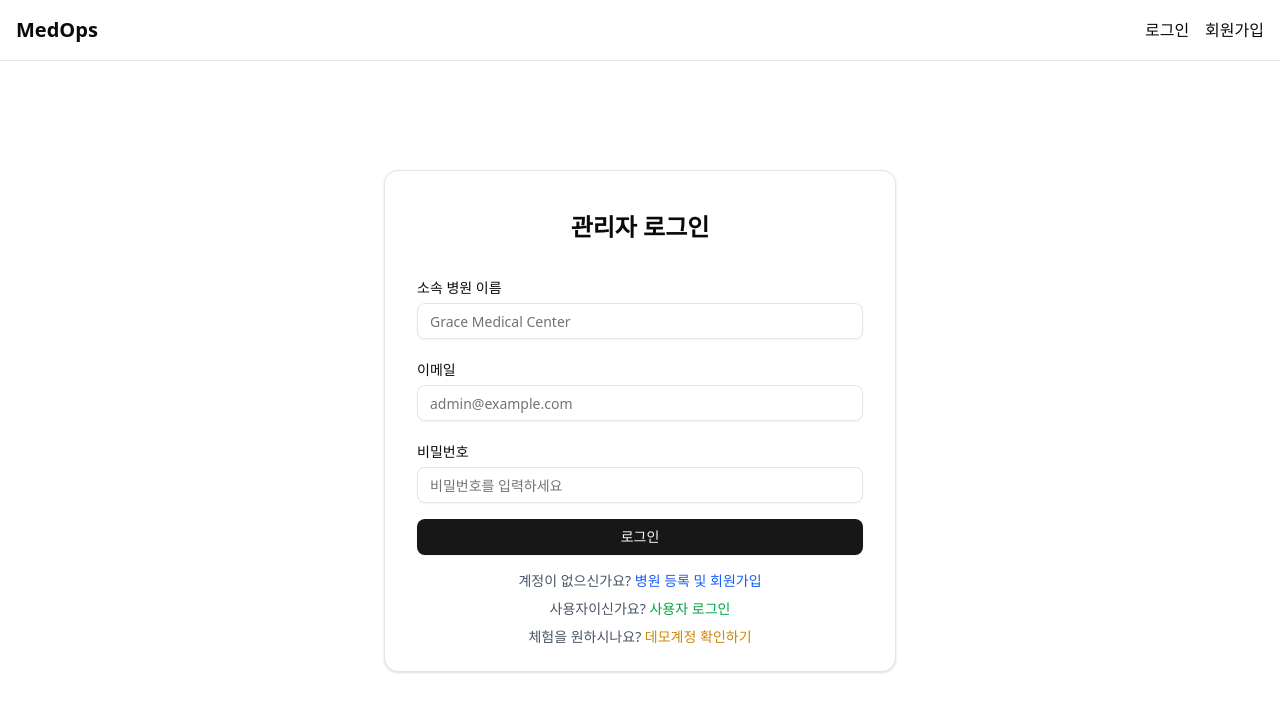
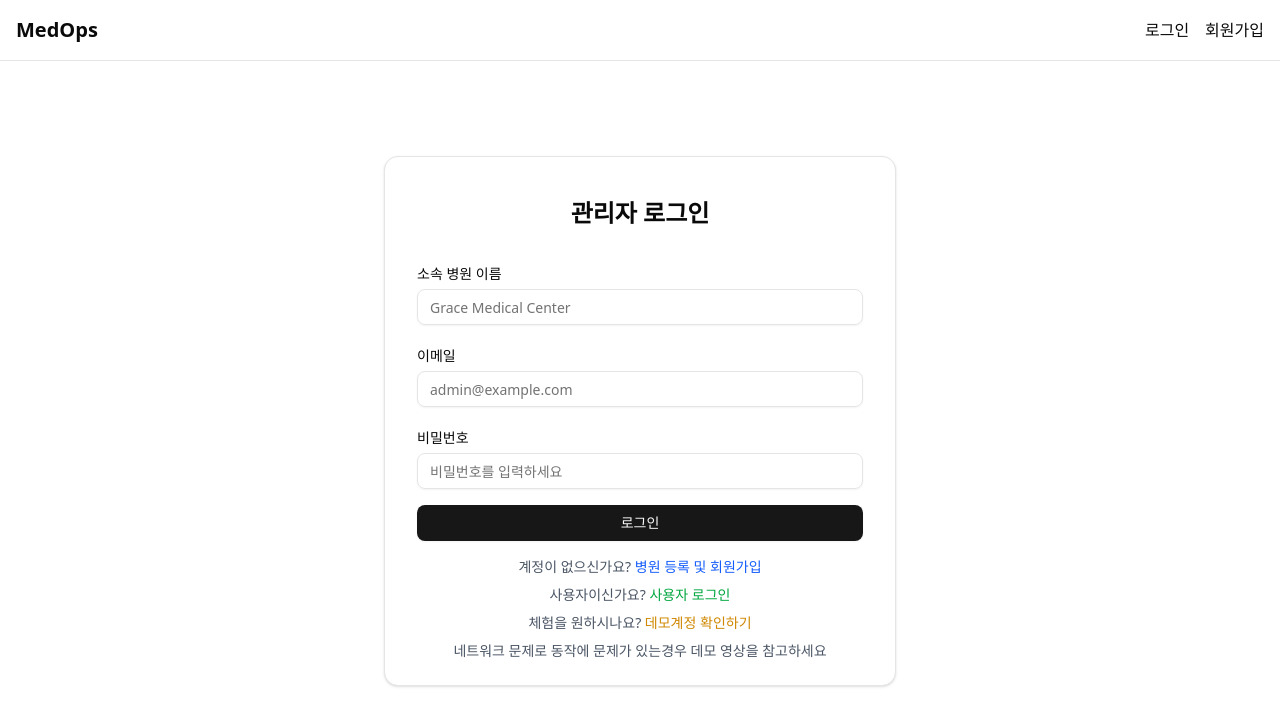
Before and after one commit to dooyeoung/medops, a React (Vite) app in the folder frontend/: page /admin/login in a window 1280 px wide. Shown: the top 726 px of the page. Built offline with nearby package versions, Linux system fonts and the light colour scheme; no server answers.

Commit message:
refactor: 데모 영상 추가

```diff
--- a/frontend/src/pages/admin/AdminLoginPage.tsx
+++ b/frontend/src/pages/admin/AdminLoginPage.tsx
@@ -112,6 +112,9 @@ export default function AdminLoginPage() {
                   </PopoverContent>
                 </Popover>
               </p>
+              <p className="text-gray-600">
+                네트워크 문제로 동작에 문제가 있는경우 데모 영상을 참고하세요
+              </p>
             </div>
           </CardFooter>
         </form>
```
Also changed, not shown: 1 other file (tests, documents, lock files or other folders).
